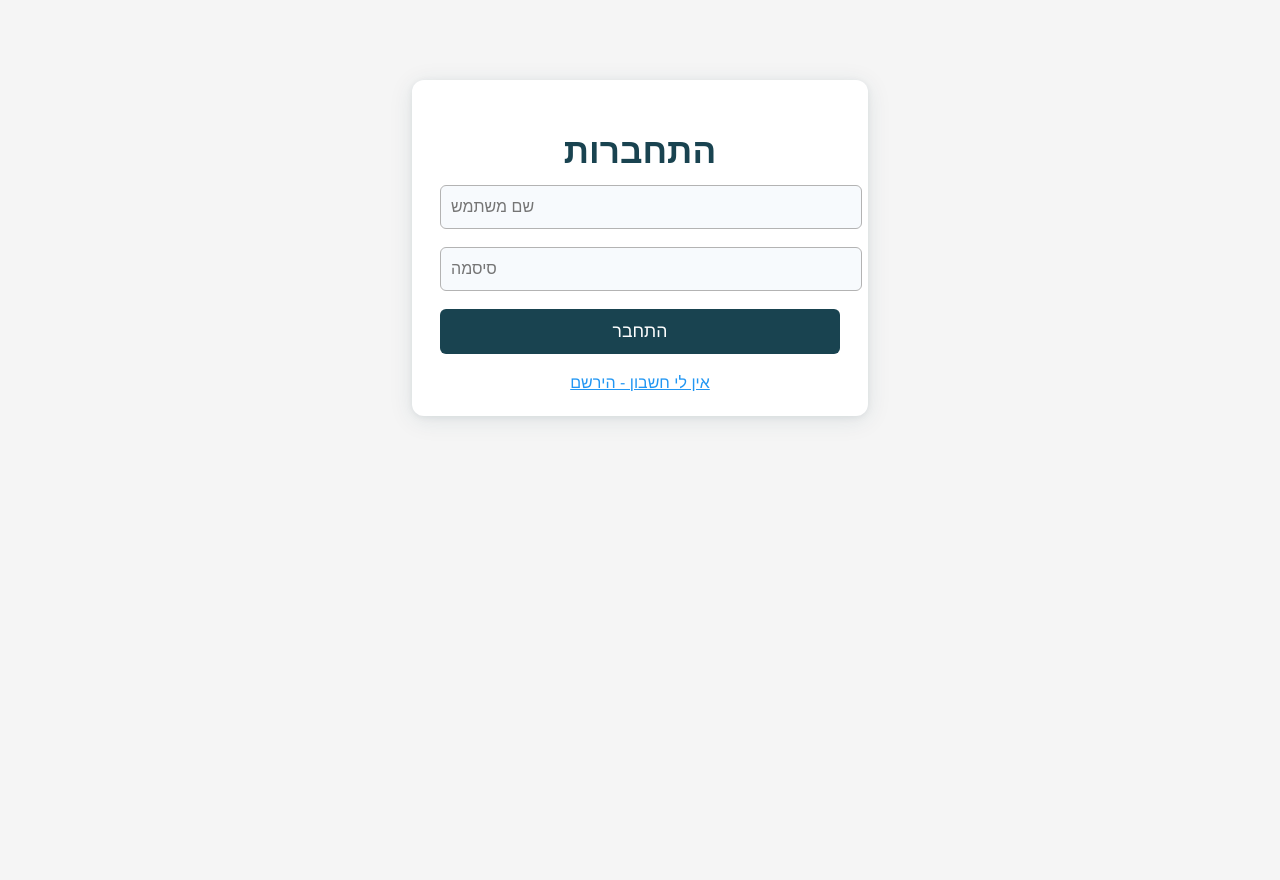
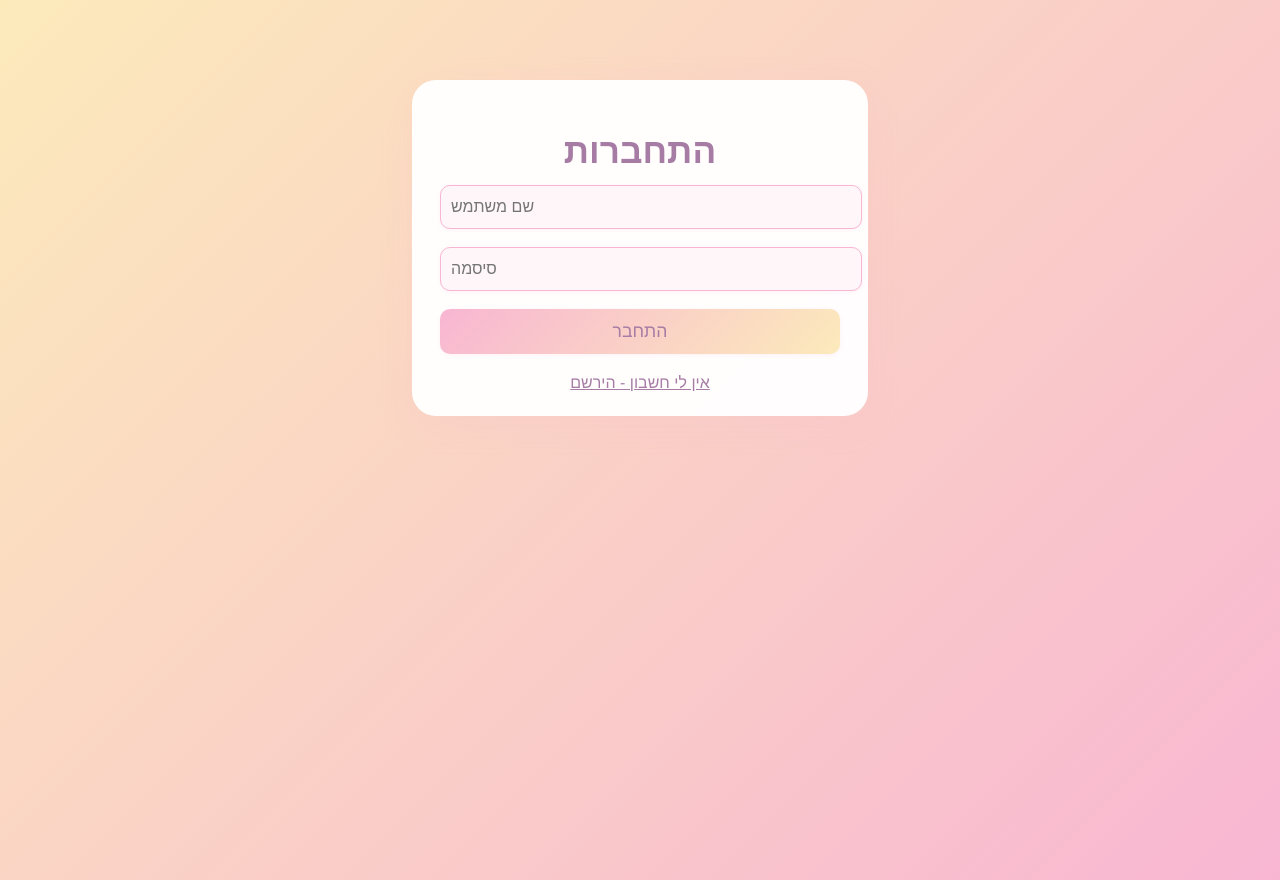
Before and after one commit to Ruti-maman/practicode-3-todolists, a React (Create React App) app in the folder ToDoListReact/: page / in a window 1280 px wide. Before the commit the page ends 800 px from the top, so only its background shows below. Built offline with nearby package versions, Linux system fonts and the light colour scheme.

Commit message:
update index

```diff
--- a/ToDoListReact/public/index.css
+++ b/ToDoListReact/public/index.css
@@ -1026,3 +1026,193 @@ html .clear-completed:active {
 .logout-btn:hover {
     background-color: #c62828;
 }
+
+/* --- Ice Cream Pastel Theme --- */
+body {
+    background: linear-gradient(135deg, #fceabb 0%, #f8b6d2 100%) !important;
+    min-height: 100vh;
+}
+
+.todoapp {
+    background: rgba(255, 255, 255, 0.95);
+    border-radius: 24px;
+    box-shadow: 0 8px 32px 0 rgba(248, 182, 210, 0.18), 0 1.5px 6px 0 rgba(252, 234, 187, 0.10);
+    padding: 32px 28px 24px 28px;
+    margin-top: 80px;
+    margin-bottom: 40px;
+    max-width: 500px;
+}
+
+.todoapp h1 {
+    color: #f8b6d2;
+    font-family: 'Poppins', cursive, sans-serif;
+    font-size: 3.5rem;
+    font-weight: 700;
+    letter-spacing: 2px;
+    margin-bottom: 24px;
+    text-shadow: 0 2px 8px #fceabb80;
+}
+
+.header .new-todo {
+    background: #fff6f9;
+    border: 1.5px solid #f8b6d2;
+    border-radius: 10px;
+    font-size: 1.2rem;
+    padding: 14px 18px;
+    margin-bottom: 18px;
+    color: #a67ca5;
+    transition: border 0.2s, box-shadow 0.2s;
+    box-shadow: 0 1px 4px 0 #f8b6d230;
+}
+
+.header .new-todo:focus {
+    border: 2px solid #a67ca5;
+    background: #fff;
+}
+
+.todo-list li {
+    background: #fff6f9;
+    border-radius: 10px;
+    margin-bottom: 12px;
+    box-shadow: 0 1px 4px 0 #f8b6d230;
+    border: 1px solid #fceabb;
+    transition: box-shadow 0.2s;
+}
+
+.todo-list li.completed label {
+    color: #bdbdbd;
+    text-decoration: line-through;
+}
+
+.todo-list li .view {
+    display: flex;
+    align-items: center;
+    padding: 10px 12px;
+}
+
+.todo-list li label {
+    flex: 1;
+    font-size: 1.1rem;
+    color: #a67ca5;
+    padding-left: 10px;
+}
+
+.todo-list li .toggle {
+    accent-color: #f8b6d2;
+    width: 22px;
+    height: 22px;
+}
+
+.todo-list li .destroy {
+    background: linear-gradient(135deg, #f8b6d2 0%, #fceabb 100%);
+    border: none;
+    border-radius: 50%;
+    width: 32px;
+    height: 32px;
+    color: #fff;
+    font-size: 1.3rem;
+    cursor: pointer;
+    box-shadow: 0 1px 4px 0 #f8b6d230;
+    transition: background 0.2s, box-shadow 0.2s;
+}
+
+.todo-list li .destroy:hover {
+    background: linear-gradient(135deg, #fceabb 0%, #f8b6d2 100%);
+    box-shadow: 0 2px 8px 0 #f8b6d250;
+}
+
+.logout-btn {
+    background: linear-gradient(135deg, #f8b6d2 0%, #fceabb 100%);
+    color: #a67ca5;
+    border: none;
+    border-radius: 20px;
+    font-size: 1.1rem;
+    font-weight: 600;
+    box-shadow: 0 2px 8px 0 #f8b6d230;
+    transition: background 0.2s, color 0.2s;
+}
+
+.logout-btn:hover {
+    background: linear-gradient(135deg, #fceabb 0%, #f8b6d2 100%);
+    color: #fff;
+}
+
+.login-container {
+    background: rgba(255, 255, 255, 0.97);
+    border-radius: 24px;
+    box-shadow: 0 8px 32px 0 rgba(248, 182, 210, 0.18), 0 1.5px 6px 0 rgba(252, 234, 187, 0.10);
+    padding: 32px 28px 24px 28px;
+    margin-top: 80px;
+    margin-bottom: 40px;
+    max-width: 400px;
+}
+
+.login-container h2 {
+    color: #a67ca5;
+    font-family: 'Poppins', cursive, sans-serif;
+    font-size: 2.2rem;
+    margin-bottom: 24px;
+    font-weight: 600;
+}
+
+.login-container input[type="text"],
+.login-container input[type="password"] {
+    width: 100%;
+    padding: 12px 10px;
+    margin-bottom: 18px;
+    border: 1.5px solid #f8b6d2;
+    border-radius: 10px;
+    font-size: 1rem;
+    background: #fff6f9;
+    color: #a67ca5;
+    transition: border 0.2s, box-shadow 0.2s;
+    box-shadow: 0 1px 4px 0 #f8b6d230;
+}
+
+.login-container input[type="text"]:focus,
+.login-container input[type="password"]:focus {
+    border: 2px solid #a67ca5;
+    background: #fff;
+}
+
+.login-container button[type="submit"] {
+    width: 100%;
+    padding: 12px;
+    font-size: 1.1rem;
+    background: linear-gradient(135deg, #f8b6d2 0%, #fceabb 100%);
+    color: #a67ca5;
+    border: none;
+    border-radius: 10px;
+    cursor: pointer;
+    font-weight: 500;
+    margin-bottom: 10px;
+    transition: background 0.2s, color 0.2s;
+    box-shadow: 0 1px 4px 0 #f8b6d230;
+}
+
+.login-container button[type="submit"]:hover {
+    background: linear-gradient(135deg, #fceabb 0%, #f8b6d2 100%);
+    color: #fff;
+}
+
+.login-container .login-toggle {
+    background: none;
+    border: none;
+    color: #a67ca5;
+    cursor: pointer;
+    text-decoration: underline;
+    font-size: 1rem;
+    margin-top: 10px;
+    transition: color 0.2s;
+}
+
+.login-container .login-toggle:hover {
+    color: #f8b6d2;
+}
+
+.login-container .login-error {
+    color: #d32f2f;
+    margin-top: 8px;
+    font-size: 1rem;
+    text-align: center;
+}
```
